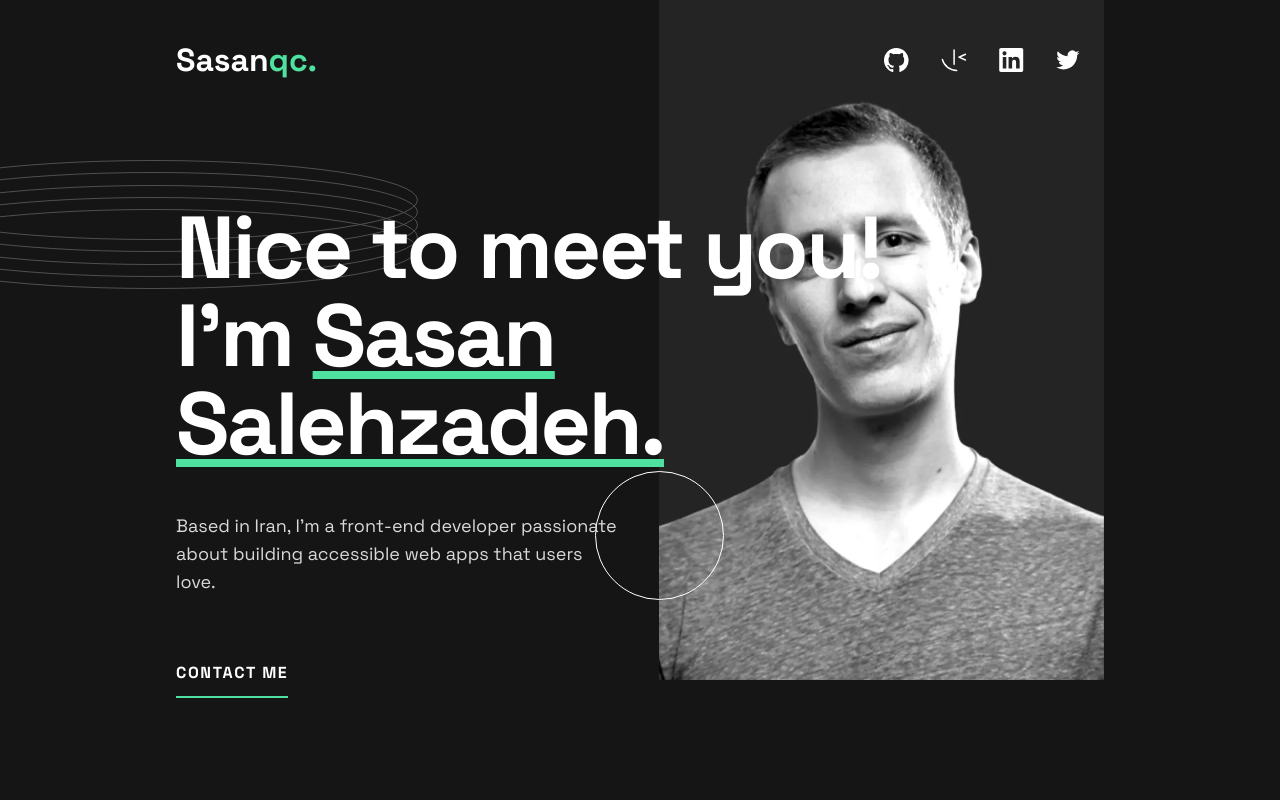
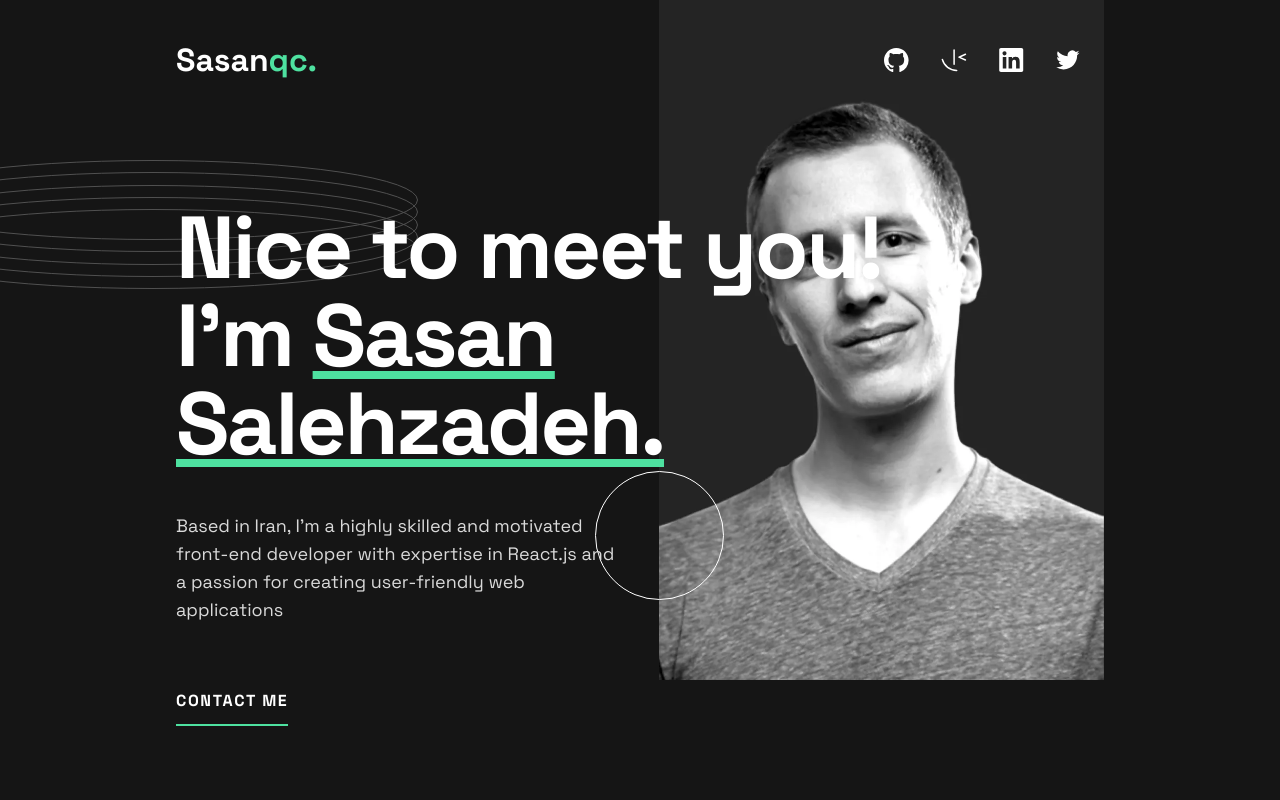
Before and after one commit to sasanqc/my-portfolio, a Next.js app: page / in a window 1280 px wide. Shown: the top 800 px of the page. Built offline with nearby package versions, Linux system fonts and the light colour scheme.

Commit message:
upadate hero

```diff
--- a/layout/Hero.tsx
+++ b/layout/Hero.tsx
@@ -19,8 +19,9 @@ const Hero = () => {
           <span className=" underline decoration-green">Sasan Salehzadeh.</span>
         </h1>
         <p className="text-base text-gray sm:max-w-[400px] lg:max-w-[450px] mb-6 sm:mb-16 ">
-          Based in Iran, I’m a front-end developer passionate about building
-          accessible web apps that users love.
+          Based in Iran, I'm a highly skilled and motivated front-end developer
+          with expertise in React.js and a passion for creating user-friendly
+          web applications
         </p>
       </div>
       <div className="mb-20 sm:mb-12 lg:mb-52 flex  sm:block justify-center">
```
